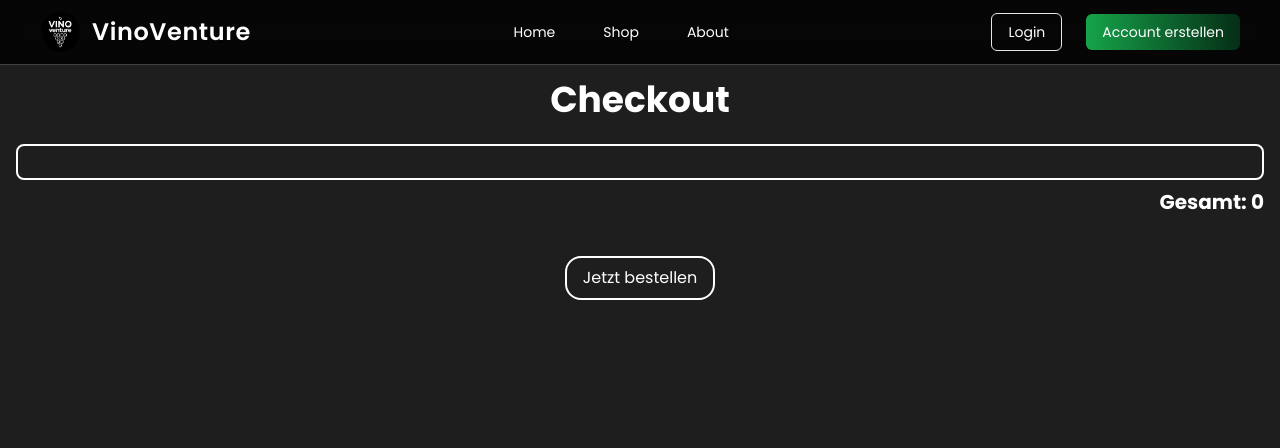
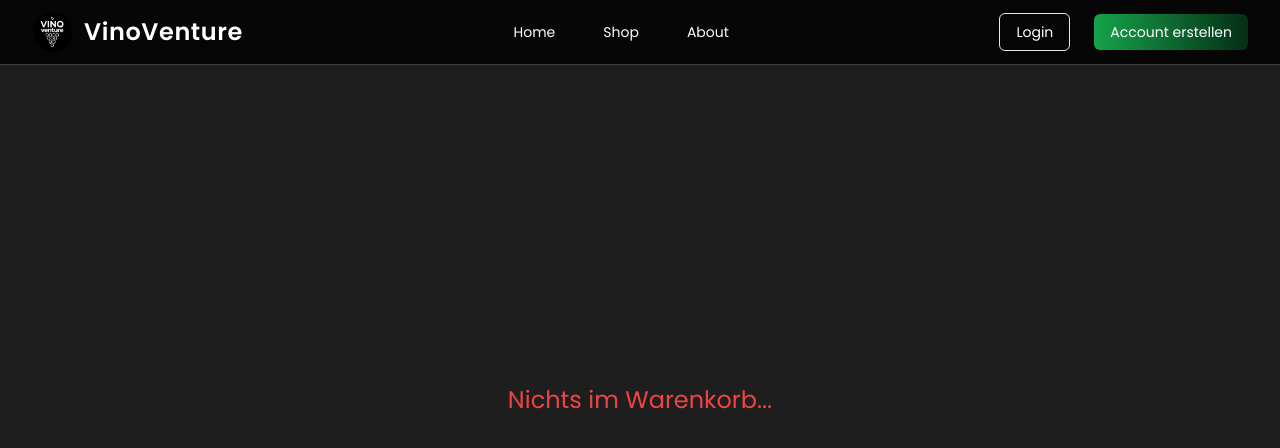
Before and after one commit to 13nico01/DA-VinoVenture, a React (Vite) app in the folder vinoventure_web/: page /checkout in a window 1280 px wide. Shown: the top 448 px of the page. Built offline with nearby package versions, Linux system fonts and the light colour scheme.

Commit message:
design changes

```diff
--- a/vinoventure_web/src/components/MainComponents/Navbar.jsx
+++ b/vinoventure_web/src/components/MainComponents/Navbar.jsx
@@ -1,5 +1,5 @@
 import { useEffect, useState } from "react";
-import { Menu, X, User } from "lucide-react";
+import { Menu, X} from "lucide-react";
 import logo from "../../assets/logo.png";
 import { Link, useNavigate } from "react-router-dom";
 import CartSidebar from "../ShopComponents/CartSideBar";
@@ -51,7 +51,7 @@ const Navbar = () => {
         isScrolled ? "bg-opacity-90" : "bg-opacity-80"
       }`}
     >
-      <div className="container px-4 mx-auto flex justify-between items-center text-sm">
+      <div className="container px-2 mx-auto flex justify-between items-center text-sm">
         <div className="flex items-center">
           <img className="h-10 w-10 mr-3" src={logo} alt="logo" />
           <Link
@@ -92,7 +92,7 @@ const Navbar = () => {
             </>
           )}
         </div>
-        <div className="lg:hidden flex items-center space-x-6">
+        <div className="lg:hidden flex items-center space-x-2 lg:space-x-6">
           <button onClick={toggleNavbar} className="text-white">
             {mobileDrawerOpen ? <X size={30} /> : <Menu size={30} />}
           </button>
--- a/vinoventure_web/src/components/ShopComponents/CartContext.jsx
+++ b/vinoventure_web/src/components/ShopComponents/CartContext.jsx
@@ -24,6 +24,9 @@ export const CartProvider = ({ children }) => {
           `${API_BASE_URL}/api/cart/get-Cart/${userId}`
         );
         setCart(response.data.cart);
+        if (cart.length === 0) {
+          console.log("Warenkorb ist leer");
+        }
       } catch (error) {
         console.error("Fehler beim Abrufen des Warenkorbs:", error);
       } finally {
--- a/vinoventure_web/src/components/ShopComponents/CartOverview.jsx
+++ b/vinoventure_web/src/components/ShopComponents/CartOverview.jsx
@@ -4,8 +4,15 @@ import { Link } from "react-router-dom";
 
 const CartOverview = () => {
   const { cart, removeFromCart, calculateTotal, updateQuantity } = useCart();
+  const total = calculateTotal();
 
   return (
+    <>
+      {total === 0 ? (
+        <p className="flex justify-center items-center min-h-screen text-red-500 text-2xl">
+          Nichts im Warenkorb...
+        </p>
+      ) : (
         <div className="max-w-screen-lg mx-auto px-4 py-6">
           <h1 className="text-3xl font-bold text-center mb-6 text-white">
             Warenkorb
@@ -24,7 +31,9 @@ const CartOverview = () => {
                   <p className="text-sm text-gray-300">{item.price} EUR</p>
                 </div>
                 <div className="flex items-center space-x-2">
-              <p className="text-sm text-gray-400">Anzahl: {item.quantity}</p>
+                  <p className="text-sm text-gray-400">
+                    Anzahl: {item.quantity}
+                  </p>
                   <div className="flex items-center space-x-2">
                     <button
                       onClick={() =>
@@ -80,6 +89,8 @@ const CartOverview = () => {
             </Link>
           </div>
         </div>
+      )}
+    </>
   );
 };
 
--- a/vinoventure_web/src/pages/AdminLogin.jsx
+++ b/vinoventure_web/src/pages/AdminLogin.jsx
@@ -39,8 +39,6 @@ function AdminLogin({ onLogin }) {
 
   return (
     <div className="relative">
-      <div className="absolute top-0 z-[-2] h-screen w-screen bg-neutral-950 bg-[radial-gradient(ellipse_80%_80%_at_50%_-20%,rgba(120,119,198,0.3),rgba(255,255,255,0))]"></div>
-
       <Navbar />
 
       <div className="flex justify-center items-center min-h-screen text-white px-4">
--- a/vinoventure_web/src/pages/Checkout.jsx
+++ b/vinoventure_web/src/pages/Checkout.jsx
@@ -102,11 +102,16 @@ const Checkout = () => {
   return (
     <>
       <Navbar />
-      <div className="pt-20 pb-6">
+      {total === 0 ? (
+        <p className="flex justify-center items-center min-h-screen text-red-500 text-2xl">
+          Nichts im Warenkorb...
+        </p>
+      ) : (
+        <div className="pt-24 pb-6">
           <div className="flex justify-center">
             <h2 className="text-4xl font-bold text-center">Checkout</h2>
           </div>
-        <div className="mx-auto px-4 py-6">
+          <div className="px-8 py-6">
             <ul className="space-y-4 border-2 border-white p-4 rounded-lg">
               {cart.map((item) => (
                 <li
@@ -128,19 +133,22 @@ const Checkout = () => {
                 </li>
               ))}
             </ul>
-          <div className="flex justify-end py-2">
-            <h3 className="font-bold text-xl">Gesamt: {calculateTotal()}</h3>
+            <div className="flex justify-start py-2">
+              <h3 className="font-bold text-xl">
+                Gesamt: {calculateTotal().toFixed(2)} EUR
+              </h3>
             </div>
           </div>
-        <div className=" flex justify-center py-2">
+          <div className=" flex justify-start py-2">
             <button
               onClick={handleSubmit}
-            className=" border-2 px-4 py-2 border-white rounded-2xl hover:text-green-600 transition-all duration-500 hover:shadow-lg "
+              className="mx-8 w-full border-2 px-4 py-3 border-green-900 rounded-2xl bg-green-800 hover:text-neutral-900 hover:bg-green-700 transition-all duration-500 hover:shadow-lg "
             >
-            Jetzt bestellen
+              Jetzt zahlungspflichtig bestellen
             </button>
           </div>
         </div>
+      )}
     </>
   );
 };
```
Lines whose indentation alone changed are shown as unchanged.
